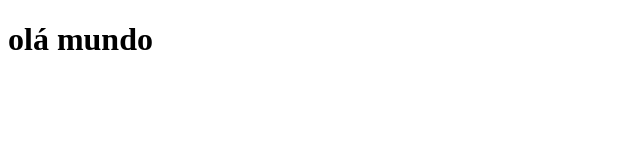
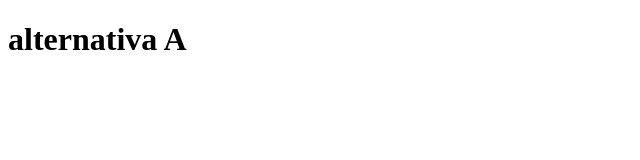
Before and after one commit to thalles919/git-aula-1, a plain HTML site: page index.html in a window 1280 px wide. Shown: the full height of the page, 0-640 px from the left. Drawn offline with Linux system fonts and the light colour scheme.

Commit message:
uma nova versão

```diff
--- a/index.html
+++ b/index.html
@@ -6,6 +6,6 @@
     <title>git - aula1</title>
 </head>
 <body>
-    <h1>olá mundo</h1>
+    <h1>alternativa A</h1>
 </body>
 </html>
```
